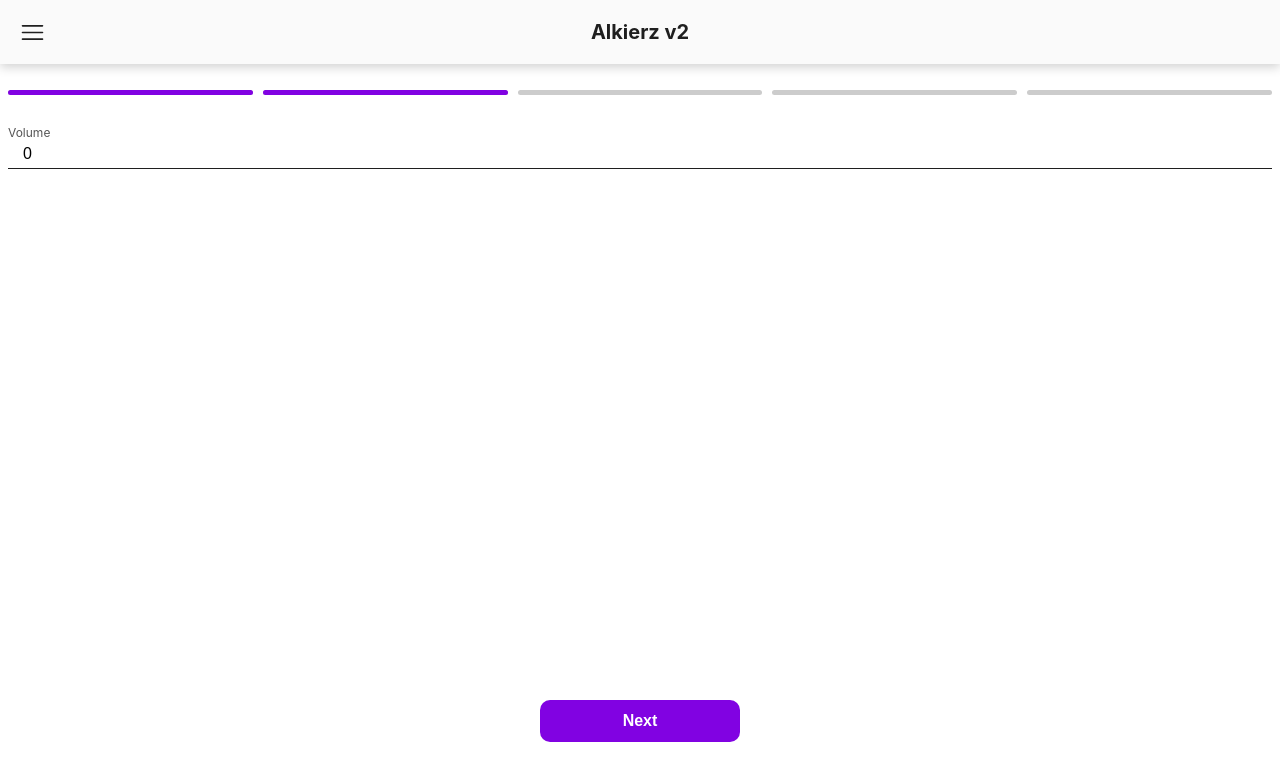
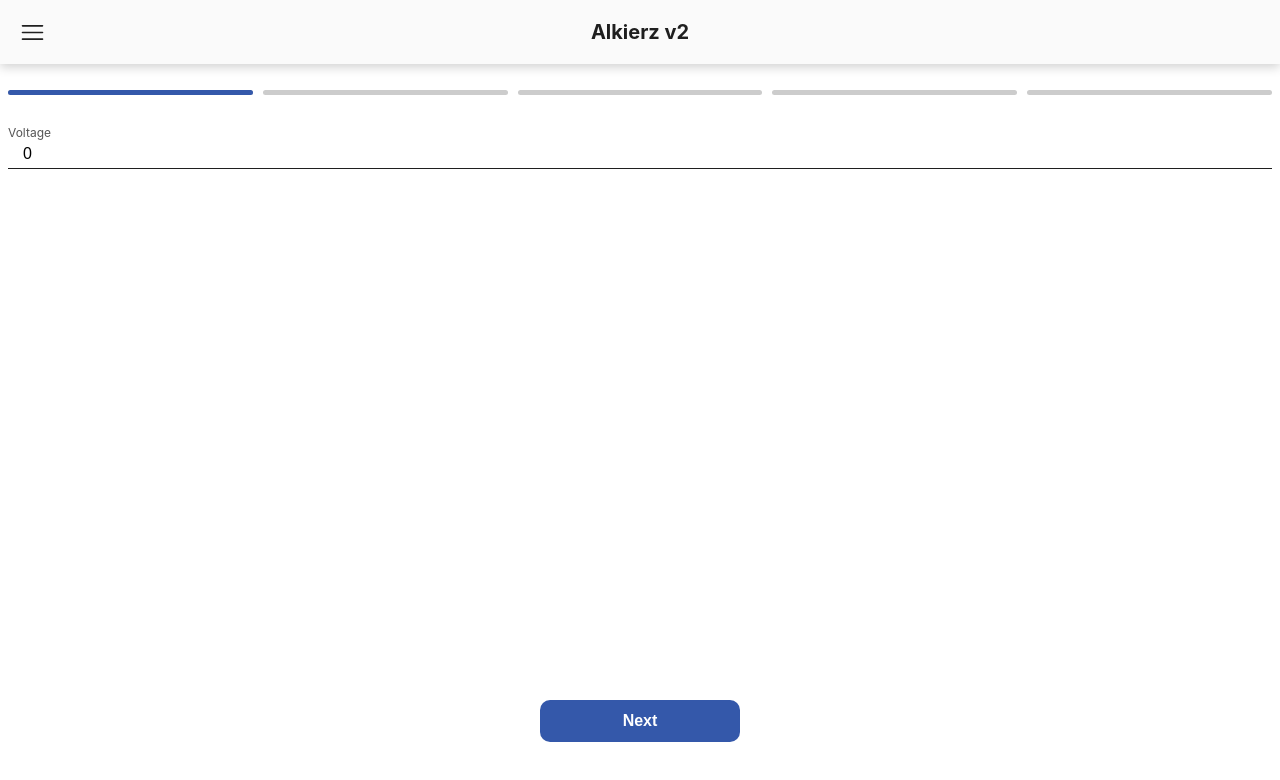
Before and after one commit to Soyusz/AlCalc, a React (Create React App) app: page /entry/add in a window 1280 px wide. Shown: the top 780 px of the page. Built offline with nearby package versions, Linux system fonts and the light colour scheme; no server answers; sample sign-in values are in the browser's storage.

Commit message:
new color

```diff
--- a/src/utils/theme.ts
+++ b/src/utils/theme.ts
@@ -42,7 +42,7 @@ export const defaultTheme = {
     appBackground: "#fafafa",
     textOnBackground: "#000000",
     text: "#1F1F1F",
-    primary: "#8102e2",
+    primary: "#3458aa",
     warning: "#EF5B5E",
     error: "#F15A5A",
     positive: "#168F31",
--- a/src/views/AddEntry/AddEntry.tsx
+++ b/src/views/AddEntry/AddEntry.tsx
@@ -11,7 +11,7 @@ import { Volume } from "./Volume";
 
 export const AddEntry = () => {
   const [params] = useSearchParams();
-  const { mutate: createEntry, isLoading, isSuccess } = usePostEntry();
+  const { mutate: createEntry, isError: isSuccess } = usePostEntry();
 
   const [step, setStep] = useState(0);
   const [image, setImage] = useState<null | string>(null);
@@ -41,6 +41,7 @@ export const AddEntry = () => {
   };
 
   useEffect(() => {
+    if (!isSuccess) return;
     setStep(step + 1);
   }, [isSuccess]);
 
@@ -79,7 +80,6 @@ export const AddEntry = () => {
         {step === 4 && (
           <Image next={handleNext} image={image} setImage={setImage} />
         )}
-        {isLoading && <h1>Loading</h1>}
         {isSuccess && <h1>Success</h1>}
       </Container>
     </>
```
